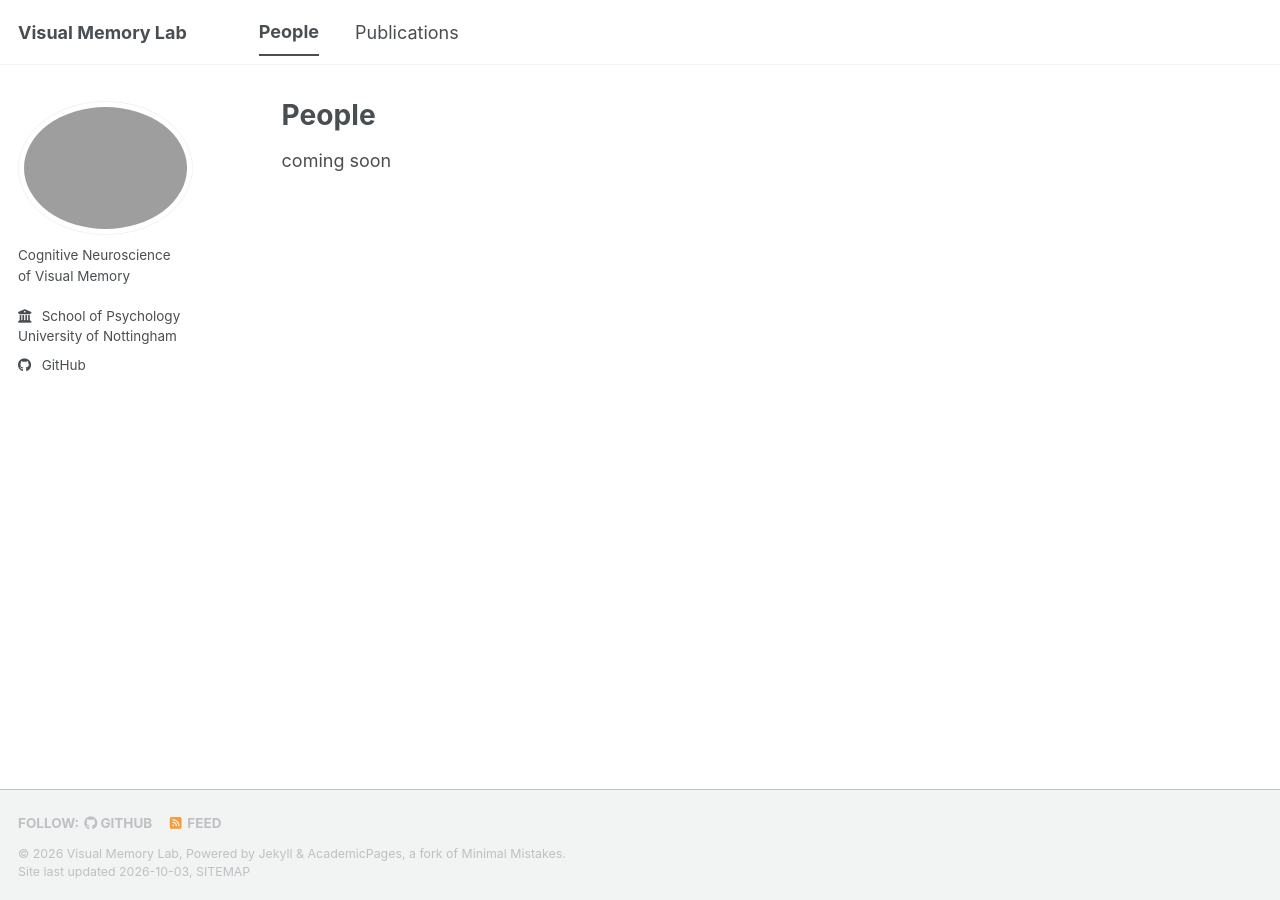
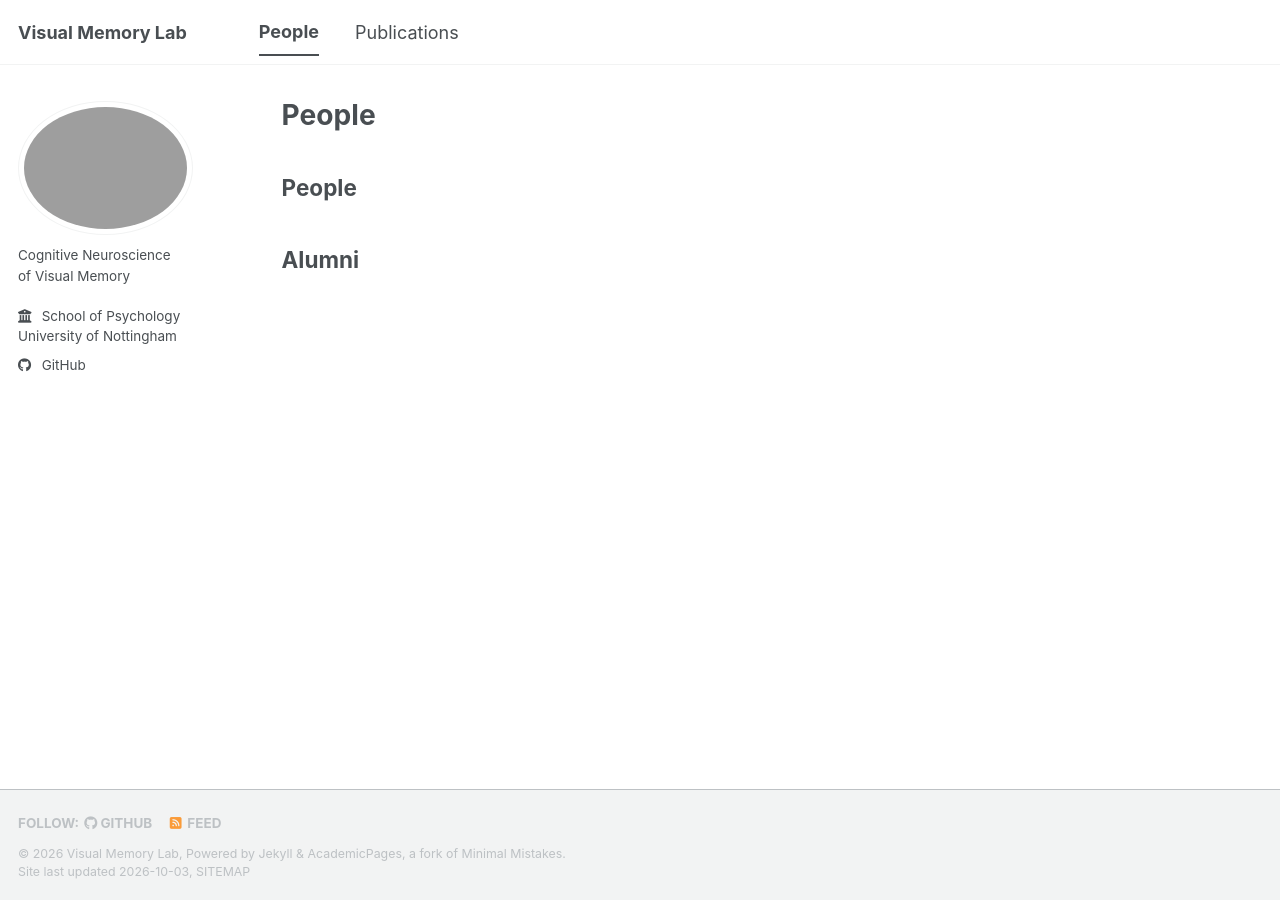
Before and after one commit to visual-memory-lab/visual-memory-lab.github.io, a Jekyll site: the page built from _pages/people.md, in a window 1280 px wide. Built offline with Jekyll 4.4.1, drawn with Linux system fonts in a browser that asks for light colours; a style sheet for code colours, icons or effects is not loaded.

Commit message:
Implement People and Alumni sections in people.md
Added sections for People and Alumni with dynamic content rendering.

```diff
--- a/_pages/people.md
+++ b/_pages/people.md
@@ -5,4 +5,25 @@ permalink: /people/
 author_profile: true
 ---
 
-coming soon
+## People
+
+{% for person in site.data.people %}
+<div class="lab-member">
+<h3 id="{{ person.name | slugify }}">{{ person.name }}</h3>
+{% if person.photo %}<img src="{{ person.photo | relative_url }}" alt="Photo of {{ person.name }}" class="lab-member__photo">{% endif %}
+<p><strong>{{ person.role }}</strong><br>{{ person.topic }}</p>
+<p class="lab-member__links">
+{% if person.website %}<a href="{{ person.website }}"><i class="fas fa-fw fa-link" aria-hidden="true"></i> Website</a>{% endif %}
+{% if person.github %}<a href="https://github.com/{{ person.github }}"><i class="fab fa-fw fa-github" aria-hidden="true"></i> GitHub</a>{% endif %}
+{% if person.scholar %}<a href="{{ person.scholar }}"><i class="ai ai-fw ai-google-scholar" aria-hidden="true"></i> Google Scholar</a>{% endif %}
+</p>
+</div>
+{% endfor %}
+
+## Alumni
+
+<ul class="lab-list">
+{% for person in site.data.alumni %}
+<li>{% if person.website %}<a href="{{ person.website }}">{{ person.name }}</a>{% else %}{{ person.name }}{% endif %}{% if person.role %}, {{ person.role }}{% endif %}{% if person.years %} ({{ person.years }}){% endif %}{% if person.now %}. Now: {{ person.now }}{% endif %}</li>
+{% endfor %}
+</ul>
```
